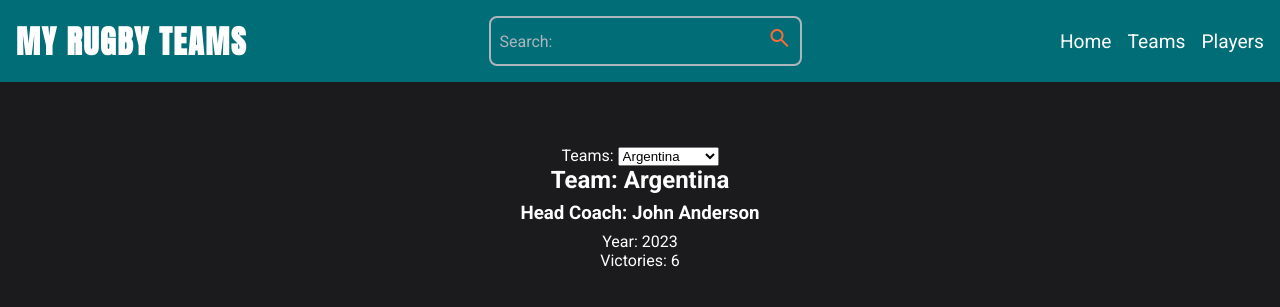
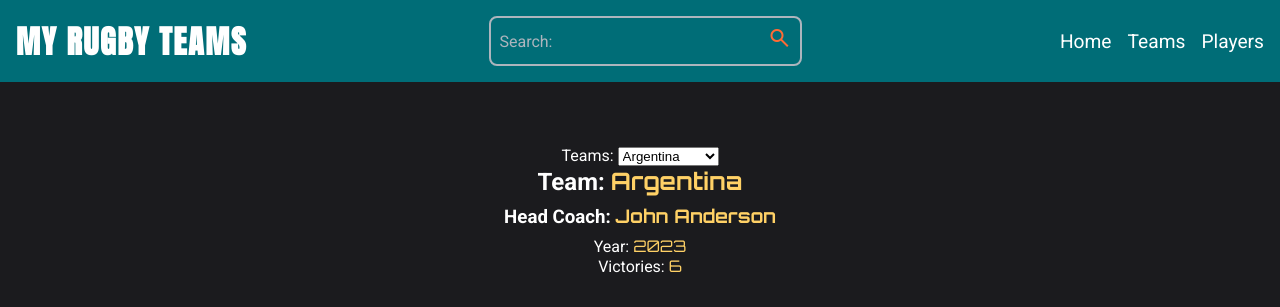
Before and after one commit to Leonardo-Garzon-1995/rugby-teams, a plain HTML site: page index.html in a window 1280 px wide. Shown: the top 307 px of the page. Drawn offline with nearby package versions, Linux system fonts and the light colour scheme.

Commit message:
css styling

```diff
--- a/styles.css
+++ b/styles.css
@@ -105,6 +105,11 @@ h1 {
     margin-bottom: 2rem;
 }
 
+.team-info span {
+    font-family: "Orbitron", sans-serif;
+    color: var(--highlight);
+}
+
 .team-name,
 .team-headCoach,
 .team-victories {
```
